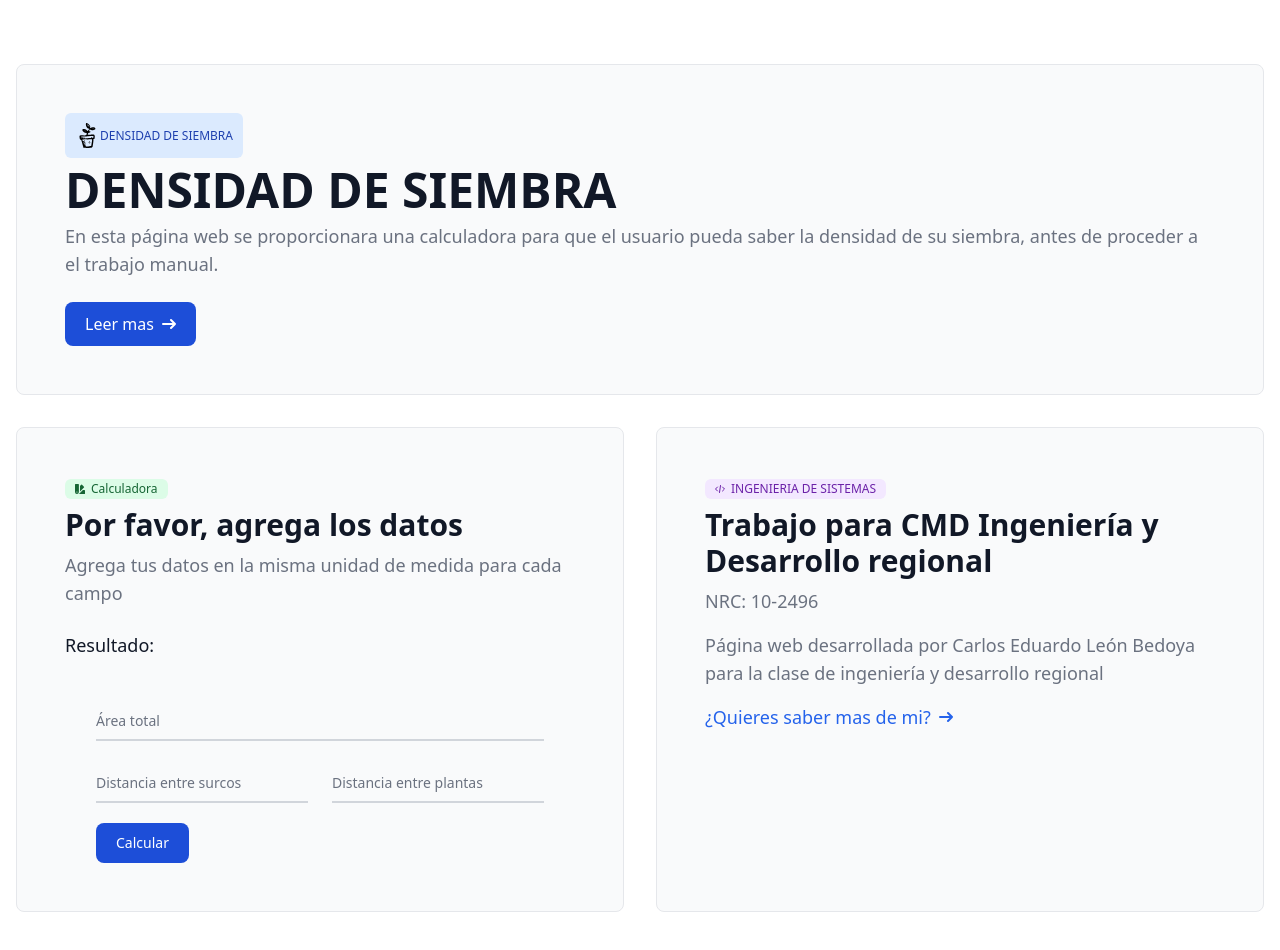
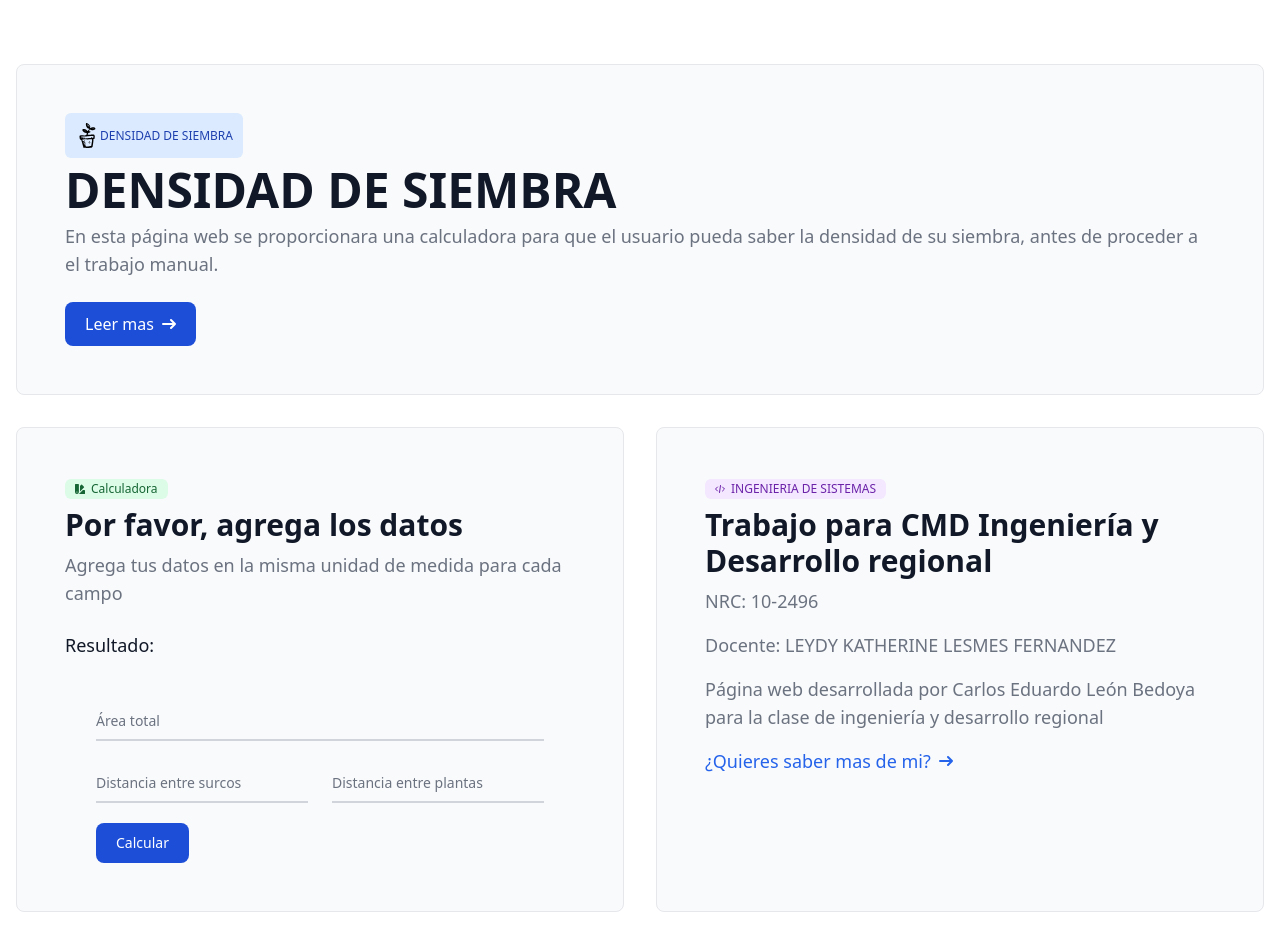
Before and after one commit to AmazingE-dot/Proyecto-CMD-Desarrollo-Regional, a plain HTML site: page index.html in a window 1280 px wide. Drawn offline with nearby package versions, Linux system fonts and the light colour scheme.

Commit message:
se agrega el nombre de la profesora

```diff
--- a/index.html
+++ b/index.html
@@ -69,6 +69,7 @@
                 </span>
                 <h2 class="text-gray-900 text-3xl font-extrabold mb-2">Trabajo para CMD Ingeniería y Desarrollo regional</h2>
                 <p class="text-lg font-normal text-gray-500 mb-4">NRC: 10-2496</p>
+                <p class="text-lg font-normal text-gray-500 mb-4">Docente: LEYDY KATHERINE LESMES FERNANDEZ</p>
                 <p class="text-lg font-normal text-gray-500 mb-4">Página web desarrollada por Carlos Eduardo León Bedoya para la clase de ingeniería y desarrollo regional</p>
                 <a href="https://github.com/AmazingE-dot" target="_blank" class="text-blue-600 hover:underline font-medium text-lg inline-flex items-center">¿Quieres saber mas de mi?
                     <svg class="w-3.5 h-3.5 ms-2 rtl:rotate-180" aria-hidden="true" xmlns="http://www.w3.org/2000/svg" fill="none" viewBox="0 0 14 10">
```
